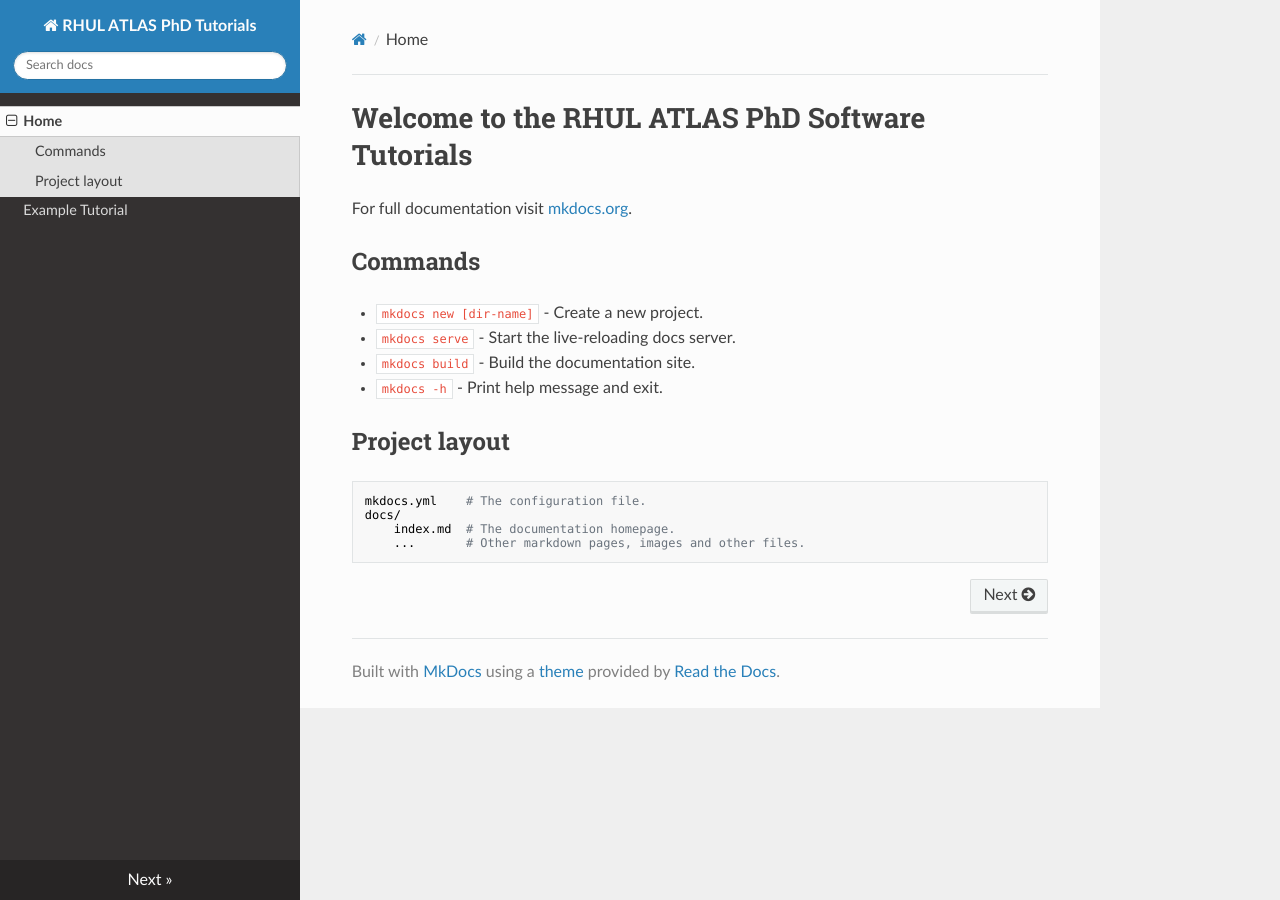
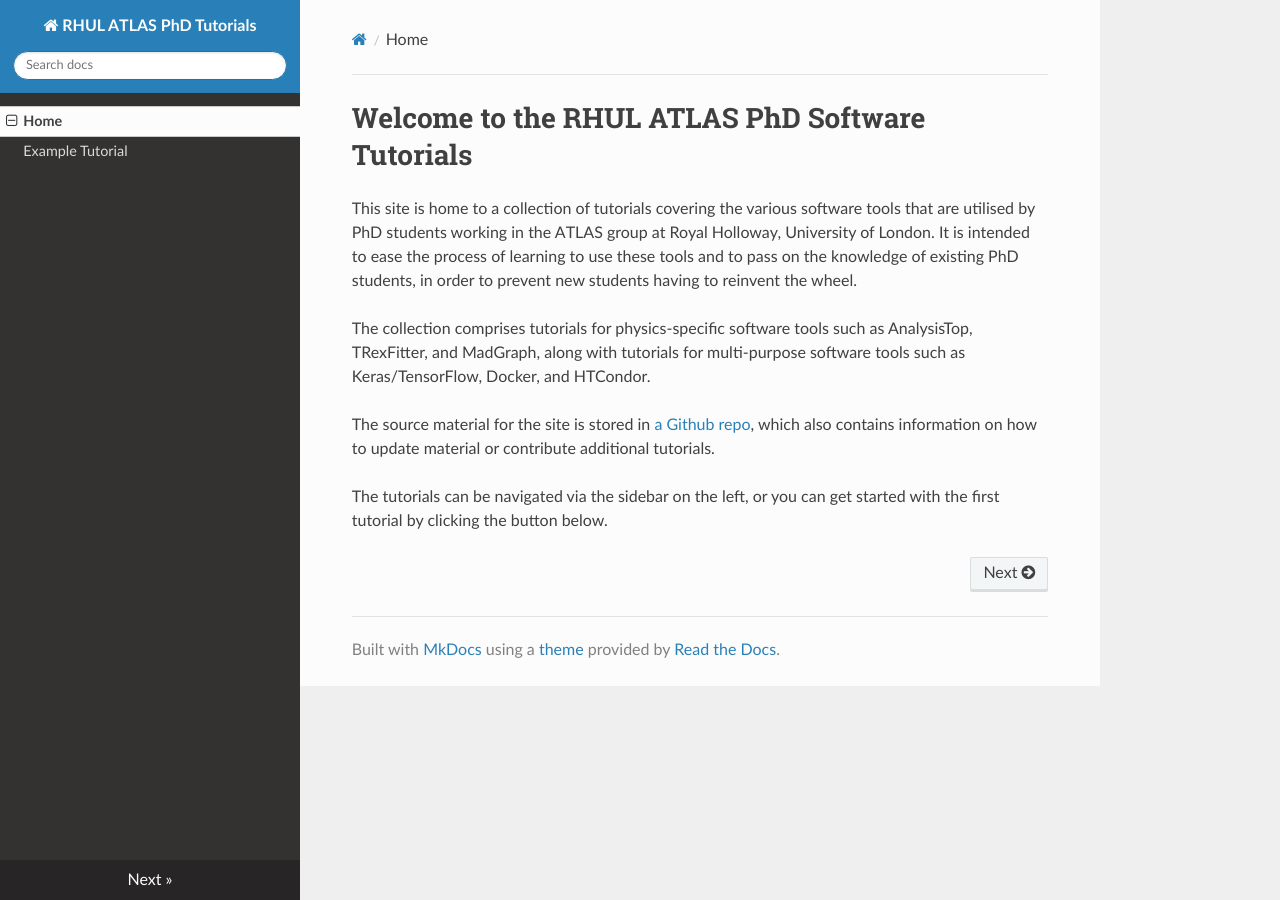
Before and after one commit to rhulpp/RHUL-ATLAS-PhD-Docs, an MkDocs documentation site: the page built from docs/index.md, in a window 1280 px wide. Built offline with MkDocs 1.6.1, drawn with Linux system fonts in a browser that asks for light colours; nearby versions of some CDN libraries.

Commit message:
Update homepage

```diff
--- a/docs/index.md
+++ b/docs/index.md
@@ -1,17 +1,9 @@
 # Welcome to the RHUL ATLAS PhD Software Tutorials
 
-For full documentation visit [mkdocs.org](https://www.mkdocs.org).
+This site is home to a collection of tutorials covering the various software tools that are utilised by PhD students working in the ATLAS group at Royal Holloway, University of London. It is intended to ease the process of learning to use these tools and to pass on the knowledge of existing PhD students, in order to prevent new students having to reinvent the wheel.
 
-## Commands
+The collection comprises tutorials for physics-specific software tools such as AnalysisTop, TRexFitter, and MadGraph, along with tutorials for multi-purpose software tools such as Keras/TensorFlow, Docker, and HTCondor.
 
-* `mkdocs new [dir-name]` - Create a new project.
-* `mkdocs serve` - Start the live-reloading docs server.
-* `mkdocs build` - Build the documentation site.
-* `mkdocs -h` - Print help message and exit.
+The source material for the site is stored in [a Github repo](https://github.com/rhulpp/RHUL-ATLAS-PhD-Docs), which also contains information on how to update material or contribute additional tutorials.
 
-## Project layout
-
-    mkdocs.yml    # The configuration file.
-    docs/
-        index.md  # The documentation homepage.
-        ...       # Other markdown pages, images and other files.
+The tutorials can be navigated via the sidebar on the left, or you can get started with the first tutorial by clicking the button below.
```
